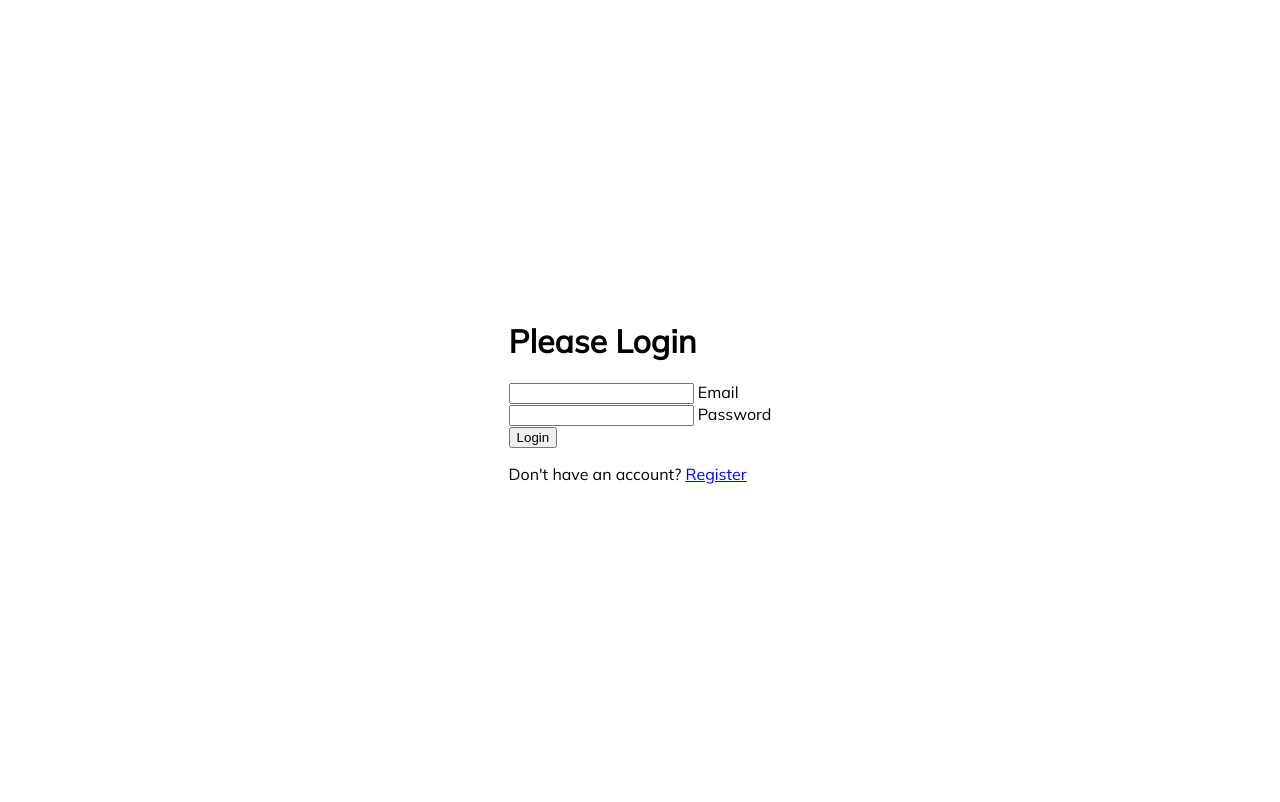
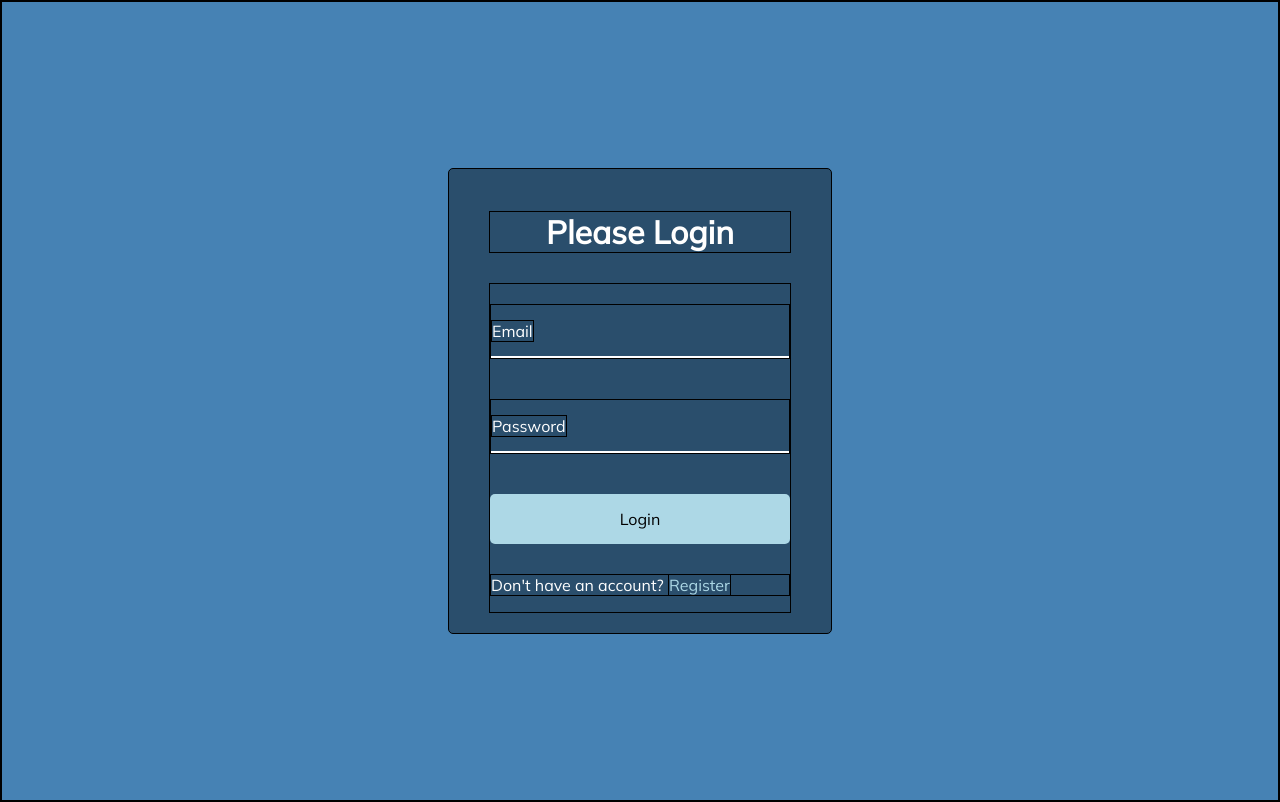
Before and after one commit to CodeMaster7/form-input-wave, a plain HTML site: page index.html in a window 1280 px wide. Drawn offline with Linux system fonts and the light colour scheme.

Commit message:
need to add more style

```diff
--- a/style.css
+++ b/style.css
@@ -2,9 +2,12 @@
 
 * {
 	box-sizing: border-box;
+	border: 1px solid black;
 }
 
 body {
+	background-color: steelblue;
+	color: #fff;
 	font-family: 'Mulish', sans-serif;
 	display: flex;
 	flex-direction: column;
@@ -14,3 +17,79 @@ body {
 	overflow: hidden;
 	margin: 0;
 }
+
+.container {
+	background-color: rgba(0, 0, 0, 0.4);
+	padding: 20px 40px;
+	border-radius: 5px;
+	-webkit-border-radius: 5px;
+	-moz-border-radius: 5px;
+	-ms-border-radius: 5px;
+	-o-border-radius: 5px;
+}
+
+.container h1 {
+	text-align: center;
+	margin-bottom: 30px;
+}
+
+.container a {
+	text-decoration: none;
+	color: lightblue;
+}
+
+.btn {
+    cursor: pointer;
+    display: inline-block;
+    width: 100%;
+    background: lightblue;
+    padding: 15px;
+    font-family: inherit;
+    font-size: 16px;
+    border: 0;
+    border-radius: 5px;
+}
+
+.btn:focus {
+    outline: 0;
+}
+
+.btn:active {
+    transform: scale(0.98);
+    -webkit-transform: scale(0.98);
+    -moz-transform: scale(0.98);
+    -ms-transform: scale(0.98);
+    -o-transform: scale(0.98);
+}
+
+.text {
+    margin-top: 30px;
+}
+
+.form-control {
+	position: relative;
+	margin: 20px 0 40px;
+	width: 300px;
+}
+
+.form-control input {
+	background-color: transparent;
+	border: 0;
+	border-bottom: 2px #fff solid;
+	display: block;
+	width: 100%;
+	padding: 15px 0;
+	font-size: 18px;
+	color: white;
+}
+
+.form-control input:focus,
+.form-control input:valid {
+    outline: 0;
+}
+
+.form-control label {
+    position: absolute;
+    top: 15px;
+    left: 0;
+}
```
Lines whose indentation alone changed are shown as unchanged.
